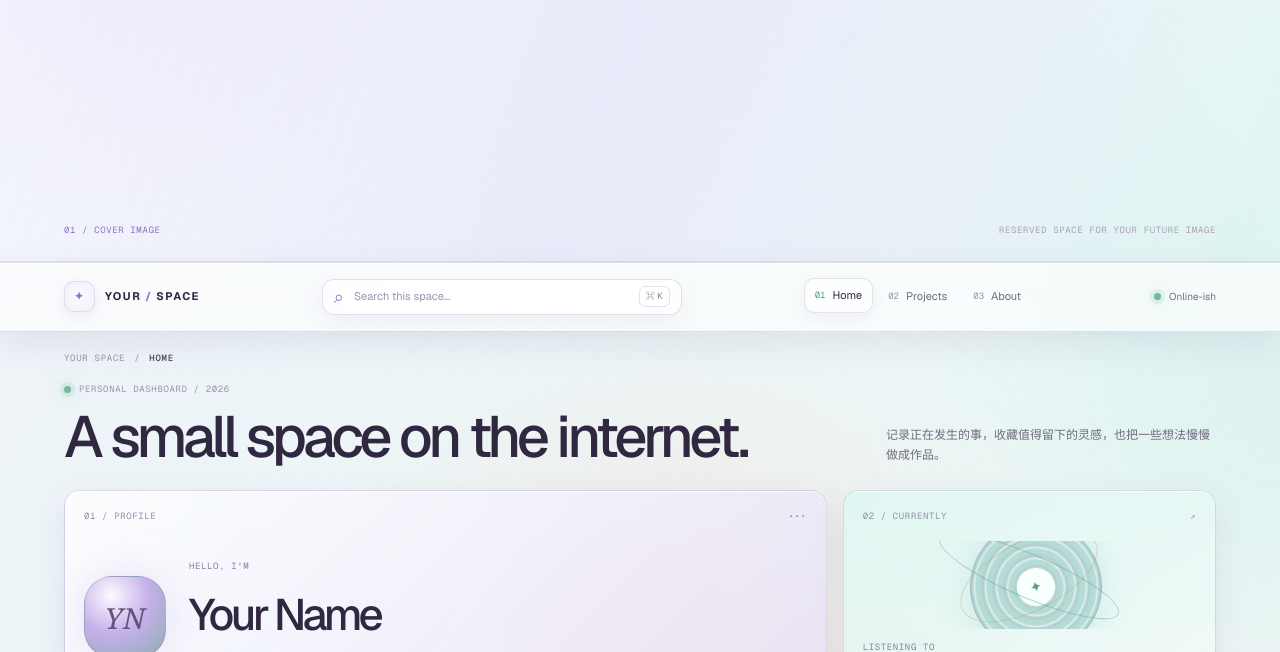
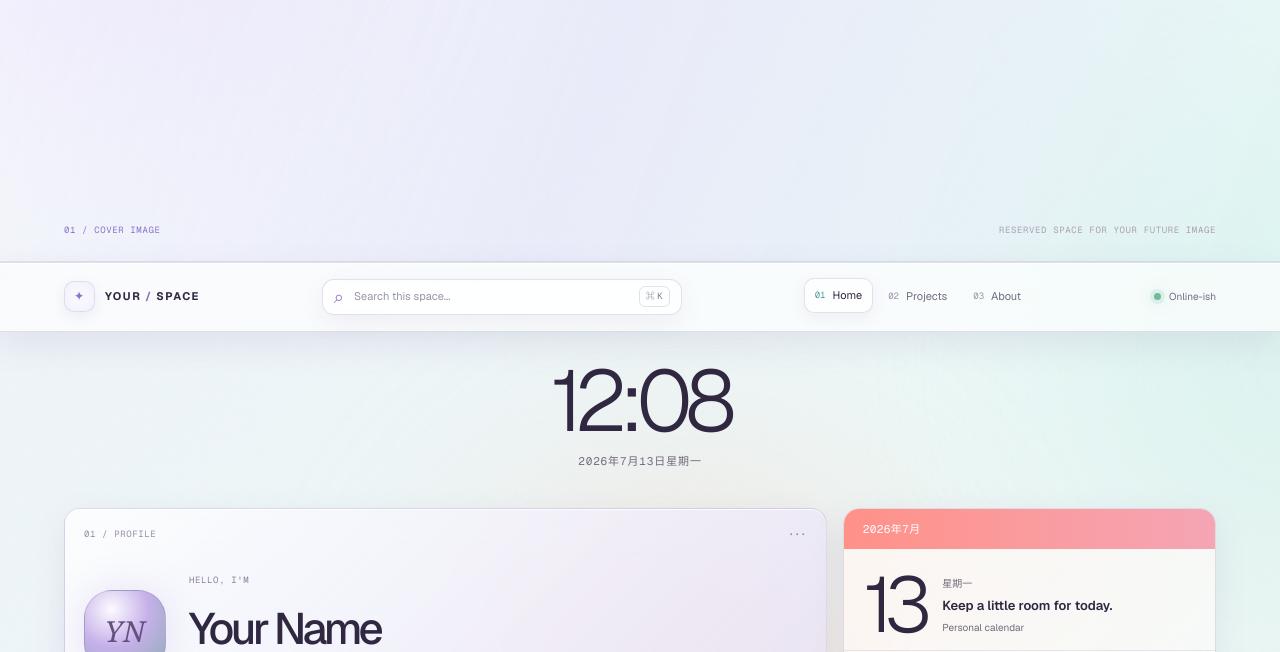
Before and after one commit to hhd233cored/Air, a Next.js app: page / in a window 1280 px wide. Shown: the part 148-800 px from the top of the page. Built offline with nearby package versions, Linux system fonts and the light colour scheme.

Commit message:
Add centered clock and calendar panel

```diff
--- a/app/globals.css
+++ b/app/globals.css
@@ -66,6 +66,9 @@ button:focus-visible { outline: 2px solid var(--mint); outline-offset: 3px; }
 .status-dot { display: inline-block; width: 7px; height: 7px; border-radius: 50%; background: #70b999; box-shadow: 0 0 0 4px rgb(112 185 153 / .14), 0 0 14px rgb(112 185 153 / .55); }
 
 .workspace-shell { padding-block: 20px 70px; }
+.clock-display { padding: 28px 0 18px; text-align: center; }
+.clock-display__time { color: var(--text); font-size: clamp(50px, 7vw, 86px); font-weight: 350; letter-spacing: -.09em; line-height: .95; }
+.clock-display__date { margin-top: 12px; color: var(--muted); font-family: var(--font-geist-mono), Consolas, monospace; font-size: 11px; letter-spacing: .08em; }
 .breadcrumb { display: flex; align-items: center; gap: 9px; margin-bottom: 18px; color: var(--faint); font-family: var(--font-geist-mono), Consolas, monospace; font-size: 9px; letter-spacing: .08em; text-transform: uppercase; }
 .breadcrumb strong { color: #5d526d; font-weight: 600; }
 .page-heading { display: flex; align-items: end; justify-content: space-between; gap: 32px; margin-bottom: 23px; }
@@ -103,6 +106,14 @@ button:focus-visible { outline: 2px solid var(--mint); outline-offset: 3px; }
 .player-progress, .now-line { height: 2px; margin-top: auto; overflow: hidden; background: rgb(104 90 135 / .13); }
 .player-progress span, .now-line span { display: block; width: 42%; height: 100%; background: linear-gradient(90deg, var(--mint), var(--accent)); }
 .player-time { display: flex; justify-content: space-between; margin-top: 7px; color: var(--faint); font-family: var(--font-geist-mono), Consolas, monospace; font-size: 8px; }
+.calendar-card { grid-column: span 4; min-height: 260px; padding: 0; overflow: hidden; background: linear-gradient(145deg, rgb(255 246 242 / .86), rgb(255 255 255 / .54)); }
+.calendar-card__month { padding: 12px 19px; background: linear-gradient(90deg, #ff9188, #f5a5b5); color: white; font-family: var(--font-geist-mono), Consolas, monospace; font-size: 11px; letter-spacing: .04em; }
+.calendar-card__body { display: flex; align-items: center; gap: 19px; padding: 21px 20px 10px; }
+.calendar-card__day { color: var(--text); font-size: 78px; font-weight: 350; letter-spacing: -.11em; line-height: .9; }
+.calendar-card__meta { display: flex; min-width: 0; flex-direction: column; gap: 6px; color: var(--muted); font-size: 10px; }
+.calendar-card__meta strong { color: var(--text); font-size: 13px; font-weight: 550; line-height: 1.35; }
+.calendar-card__footer { display: flex; align-items: center; justify-content: space-between; margin-top: auto; padding: 15px 20px 18px; border-top: 1px solid rgb(104 90 135 / .12); color: var(--faint); font-family: var(--font-geist-mono), Consolas, monospace; font-size: 8px; text-transform: uppercase; }
+.calendar-card__footer span:last-child { color: var(--peach); font-size: 14px; }
 .quote-card { grid-column: 1 / -1; display: flex; align-items: center; gap: 18px; min-height: 80px; padding-block: 14px; background: rgb(255 255 255 / .43); }
 .quote-mark { color: var(--accent); font-family: Georgia, serif; font-size: 45px; line-height: .7; }
 .quote-card p { margin: 0; color: var(--text); font-size: 18px; letter-spacing: -.04em; }
@@ -172,7 +183,7 @@ button:focus-visible { outline: 2px solid var(--mint); outline-offset: 3px; }
   .search-pill { display: none; }
   .header-status { display: none; }
   .dashboard-card--profile { grid-column: span 7; }
-  .player-card { grid-column: span 5; }
+  .player-card, .calendar-card { grid-column: span 5; }
   .photo-card { grid-column: span 5; }
   .feed-column { grid-column: span 7; }
 }
@@ -190,8 +201,8 @@ button:focus-visible { outline: 2px solid var(--mint); outline-offset: 3px; }
   .page-heading h1 { font-size: clamp(36px, 11vw, 52px); }
   .page-copy { max-width: none; }
   .dashboard-grid { grid-template-columns: 1fr; gap: 13px; }
-  .dashboard-card--profile, .player-card, .quote-card, .photo-card, .feed-column, .stats-card { grid-column: auto; }
-  .dashboard-card--profile, .player-card { min-height: 240px; }
+  .dashboard-card--profile, .player-card, .calendar-card, .quote-card, .photo-card, .feed-column, .stats-card { grid-column: auto; }
+  .dashboard-card--profile, .player-card, .calendar-card { min-height: 240px; }
   .profile-main { gap: 16px; }
   .profile-main h2 { font-size: 34px; }
   .quote-card { min-height: 92px; }
--- a/app/page.tsx
+++ b/app/page.tsx
@@ -1,6 +1,6 @@
 "use client";
 
-import { useState } from "react";
+import { useEffect, useState } from "react";
 
 type PageKey = "home" | "projects" | "about";
 
@@ -25,6 +25,35 @@ function PageButton({ active, index, label, onClick }: { active: boolean; index:
   );
 }
 
+function useCurrentTime() {
+  const [now, setNow] = useState<Date | null>(null);
+
+  useEffect(() => {
+    const update = () => setNow(new Date());
+    update();
+    const timer = window.setInterval(update, 1000);
+    return () => window.clearInterval(timer);
+  }, []);
+
+  return now;
+}
+
+function ClockDisplay({ now }: { now: Date | null }) {
+  const time = now
+    ? new Intl.DateTimeFormat("zh-CN", { hour: "2-digit", minute: "2-digit", hour12: false }).format(now)
+    : "--:--";
+  const date = now
+    ? new Intl.DateTimeFormat("zh-CN", { year: "numeric", month: "long", day: "numeric", weekday: "long" }).format(now)
+    : "正在读取日期";
+
+  return (
+    <section className="clock-display" aria-label="当前时间">
+      <div className="clock-display__time">{time}</div>
+      <div className="clock-display__date">{date}</div>
+    </section>
+  );
+}
+
 function GlassHeader({ eyebrow, title, copy }: { eyebrow: string; title: string; copy: string }) {
   return (
     <div className="page-heading">
@@ -37,13 +66,24 @@ function GlassHeader({ eyebrow, title, copy }: { eyebrow: string; title: string;
   );
 }
 
-function AlbumGraphic() {
+function CalendarCard({ now }: { now: Date | null }) {
+  const month = now ? `${now.getFullYear()}年${now.getMonth() + 1}月` : "2026年7月";
+  const day = now ? now.getDate() : 13;
+  const weekday = now ? new Intl.DateTimeFormat("zh-CN", { weekday: "long" }).format(now) : "星期一";
+
   return (
-    <div className="album-graphic" aria-hidden="true">
-      <div className="album-disc"><span>✦</span></div>
-      <div className="album-orbit album-orbit--one" />
-      <div className="album-orbit album-orbit--two" />
-    </div>
+    <article className="glass-card calendar-card dashboard-card">
+      <div className="calendar-card__month">{month}</div>
+      <div className="calendar-card__body">
+        <div className="calendar-card__day">{day}</div>
+        <div className="calendar-card__meta">
+          <span>{weekday}</span>
+          <strong>Keep a little room for today.</strong>
+          <span>Personal calendar</span>
+        </div>
+      </div>
+      <div className="calendar-card__footer"><span>Today&apos;s page</span><span>↗</span></div>
+    </article>
   );
 }
 
@@ -58,11 +98,9 @@ function PhotoWallGraphic() {
   );
 }
 
-function HomePage({ onPageChange }: { onPageChange: (page: PageKey) => void }) {
+function HomePage({ onPageChange, now }: { onPageChange: (page: PageKey) => void; now: Date | null }) {
   return (
     <>
-      <GlassHeader eyebrow="Personal dashboard / 2026" title="A small space on the internet." copy="记录正在发生的事，收藏值得留下的灵感，也把一些想法慢慢做成作品。" />
-
       <div className="dashboard-grid">
         <article className="glass-card profile-card dashboard-card dashboard-card--profile">
           <div className="card-topline"><span>01 / Profile</span><span>•••</span></div>
@@ -80,13 +118,7 @@ function HomePage({ onPageChange }: { onPageChange: (page: PageKey) => void }) {
           </div>
         </article>
 
-        <article className="glass-card player-card dashboard-card">
-          <div className="card-topline"><span>02 / Currently</span><span>↗</span></div>
-          <AlbumGraphic />
-          <div className="player-copy"><p className="card-kicker">Listening to</p><h2>Quiet hours</h2><p className="muted-copy">A soft soundtrack for making things.</p></div>
-          <div className="player-progress"><span /></div>
-          <div className="player-time"><span>02:16</span><span>04:52</span></div>
-        </article>
+        <CalendarCard now={now} />
 
         <article className="glass-card quote-card dashboard-card">
           <span className="quote-mark">“</span>
@@ -178,7 +210,7 @@ function AboutPage() {
 
 export default function Home() {
   const [activePage, setActivePage] = useState<PageKey>("home");
-  const currentPage = navigation.find((item) => item.id === activePage) ?? navigation[0];
+  const now = useCurrentTime();
 
   return (
     <main className="site-shell">
@@ -204,9 +236,10 @@ export default function Home() {
         </div>
       </header>
 
+      <ClockDisplay now={now} />
+
       <div className="workspace-shell shell">
-        <div className="breadcrumb"><span>YOUR SPACE</span><span>/</span><strong>{currentPage.label}</strong></div>
-        {activePage === "home" && <HomePage onPageChange={setActivePage} />}
+        {activePage === "home" && <HomePage onPageChange={setActivePage} now={now} />}
         {activePage === "projects" && <ProjectsPage />}
         {activePage === "about" && <AboutPage />}
       </div>
```
